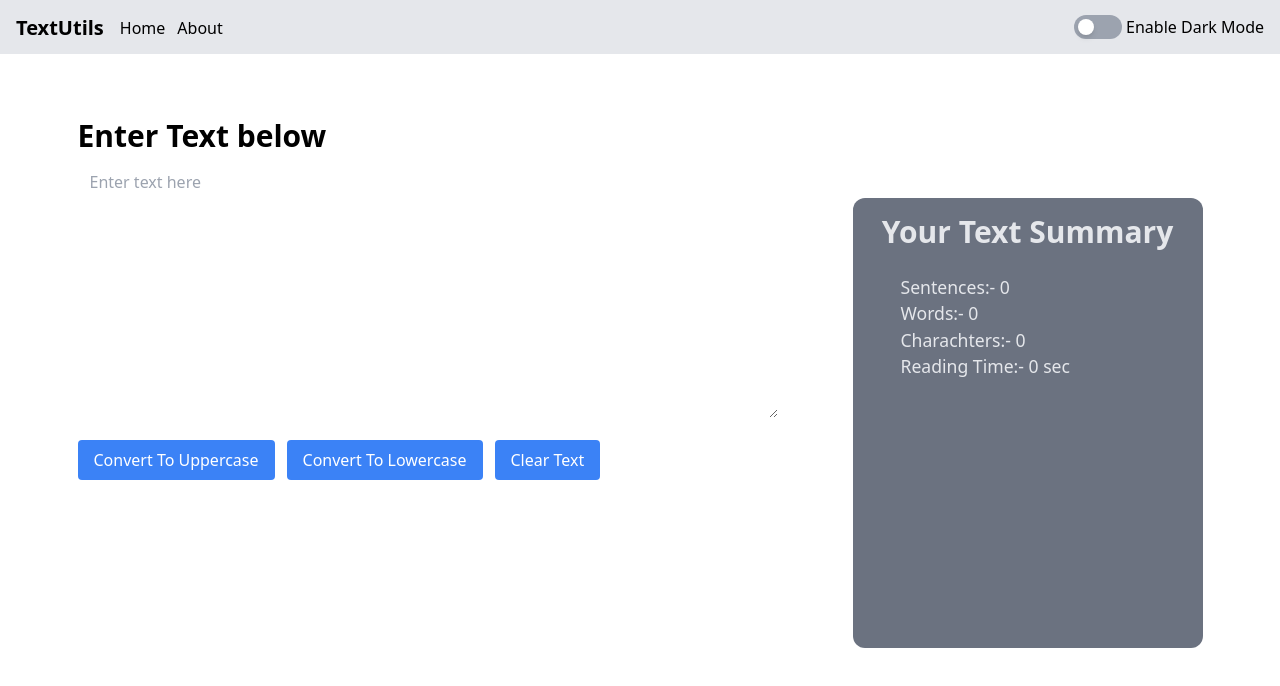
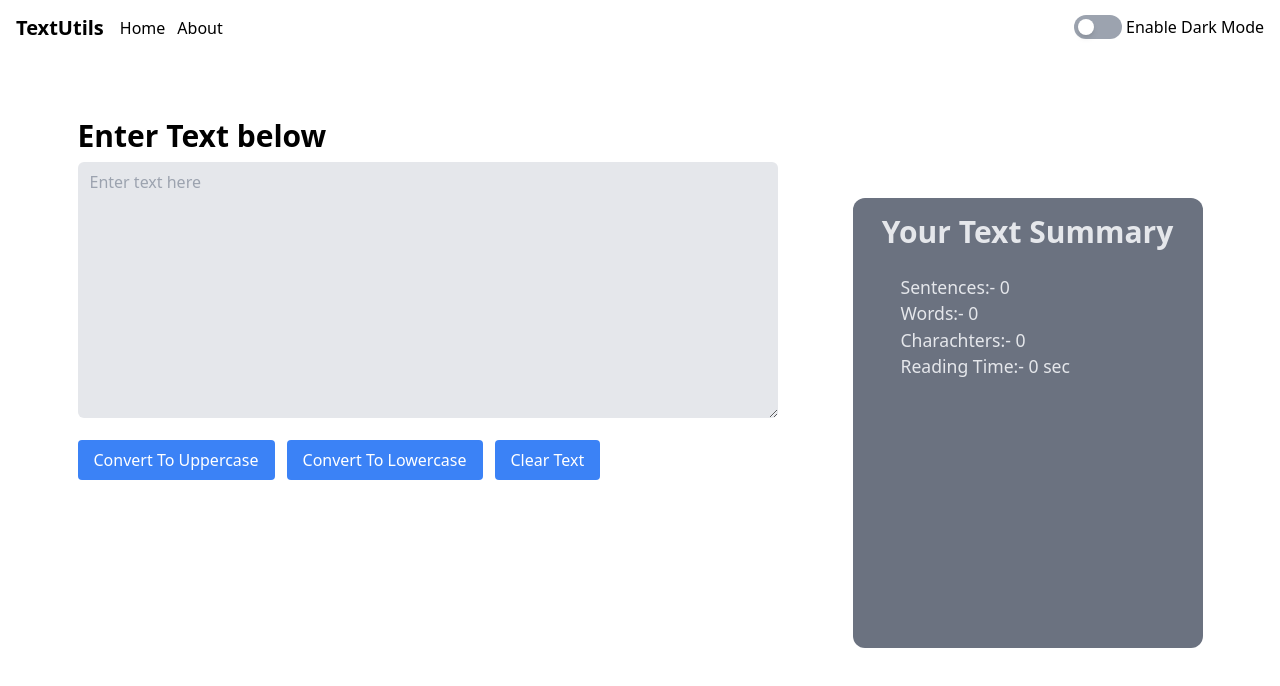
Before and after one commit to muhammadmehdi09/textutils, a React (Create React App) app: page / in a window 1280 px wide. Shown: the top 686 px of the page. Built offline with nearby package versions, Linux system fonts and the light colour scheme.

Commit message:
Fixing some issues

```diff
--- a/src/components/Navbar.js
+++ b/src/components/Navbar.js
@@ -2,7 +2,7 @@ import PropTypes from 'prop-types'
 
 export default function Navbar(props) {
     return (
-        <nav style={{ backgroundColor: props.color }} className={`py-1 pt-[6px]`}>
+        <nav className={`py-1 pt-[6px] bg-[${props.color}]`}>
             <div className="flex space-x-4 my-auto justify-between px-4">
                 <div className="right flex">
                     <a className="m-2 ml-0 font-semibold text-xl" href="/">{props.title}</a>
--- a/src/components/TextForm.js
+++ b/src/components/TextForm.js
@@ -38,7 +38,7 @@ export default function TextForm(props) {
             <div className="left max-[1280px]:w-fit max-[1280px]:mx-auto">
                 <div className="form">
                     <h1 className="font-semibold text-3xl mb-2">{props.heading}</h1>
-                    <textarea id="myBox"  placeholder='Enter text here' value={text} rows="10" className={`lg:w-[700px] w-[500px] bg-[${props.color2}] rounded-md px-3 py-2 focus:outline-none`} onChange={handleOnChange}></textarea>
+                    <textarea id="myBox" style={{ backgroundColor: props.color2 }} placeholder='Enter text here' value={text} rows="10" className={`lg:w-[700px] w-[500px] rounded-md px-3 py-2 focus:outline-none`} onChange={handleOnChange}></textarea>
                 </div>
                 <div className="buttons mt-4">
                     <button className={`bg-${props.color}-500 text-white px-4 py-2 rounded hover:bg-${props.color}-600 focus:outline-none focus:ring-2 focus:ring-${props.color}-400 transition mr-3`} onClick={toUpper}>Convert To Uppercase</button>
```
